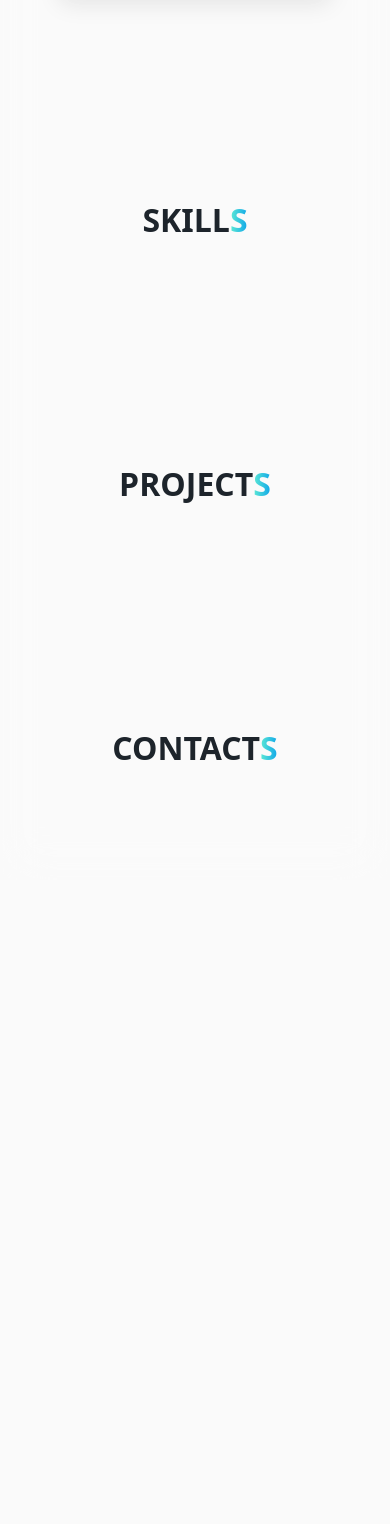
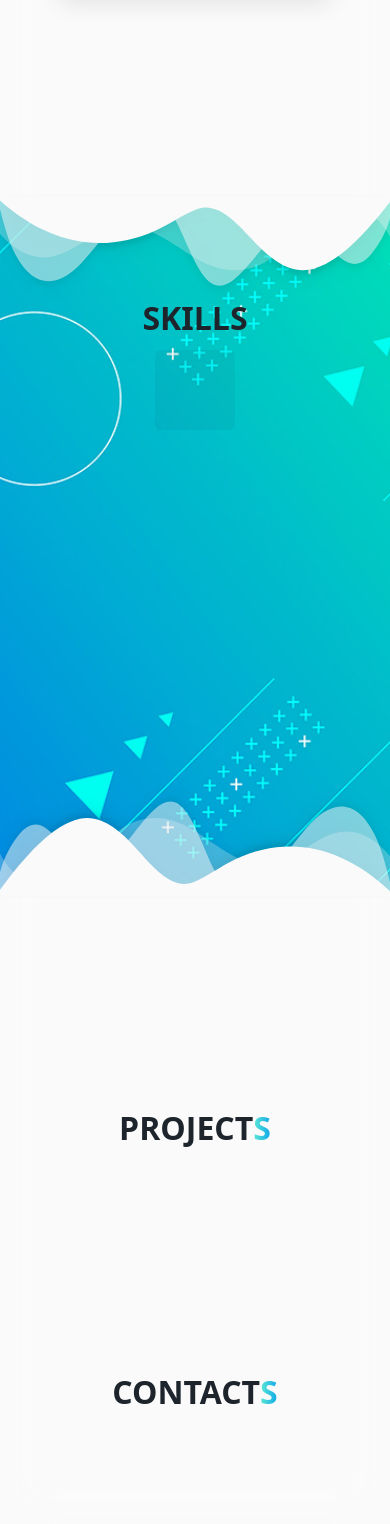
Before and after one commit to ifejinity/Portfoliov4, a PHP site: page / in a window 390 px wide. Shown: the part 1819-3343 px from the top of the page. Before the commit the page ends 2579 px from the top, so only its background shows below. Run offline with PHP 8.4, Linux system fonts and the light colour scheme.

Commit message:
skills intial added

```diff
--- a/dist/output.css
+++ b/dist/output.css
@@ -884,6 +884,14 @@ video {
   height: 300px;
 }
 
+.h-\[800px\] {
+  height: 800px;
+}
+
+.h-\[80px\] {
+  height: 80px;
+}
+
 .h-fit {
   height: -moz-fit-content;
   height: fit-content;
@@ -897,6 +905,10 @@ video {
   height: 100vh;
 }
 
+.h-\[700px\] {
+  height: 700px;
+}
+
 .max-h-\[600px\] {
   max-height: 600px;
 }
@@ -917,6 +929,10 @@ video {
   width: 30vw;
 }
 
+.w-\[80px\] {
+  width: 80px;
+}
+
 .w-\[8px\] {
   width: 8px;
 }
@@ -1873,6 +1853,10 @@ video {
   border-radius: 0.5rem;
 }
 
+.rounded-md {
+  border-radius: 0.375rem;
+}
+
 .rounded-xl {
   border-radius: 0.75rem;
 }
@@ -2032,8 +2016,16 @@ video {
   background-color: rgb(250 250 250 / 0.8);
 }
 
+.bg-\[url\(\'\.\/src\/resources\/bg-skills\.jpg\'\)\] {
+  background-image: url('./src/resources/bg-skills.jpg');
+}
+
 .bg-gradient-to-r {
   background-image: linear-gradient(to right, var(--tw-gradient-stops));
+}
+
+.bg-\[url\(\'\/src\/resources\/bg-skills\.jpg\'\)\] {
+  background-image: url('/src/resources/bg-skills.jpg');
 }
 
 .from-teal-300 {
@@ -2066,6 +2058,10 @@ video {
           box-decoration-break: clone;
 }
 
+.bg-cover {
+  background-size: cover;
+}
+
 .bg-fixed {
   background-attachment: fixed;
 }
@@ -2095,6 +2091,10 @@ video {
           background-clip: text;
 }
 
+.bg-center {
+  background-position: center;
+}
+
 .bg-repeat {
   background-repeat: repeat;
 }
@@ -2129,6 +2129,10 @@ video {
 
 .bg-origin-content {
   background-origin: content-box;
+}
+
+.fill-theme-white {
+  fill: #FAFAFA;
 }
 
 .object-contain {
@@ -2637,6 +2640,11 @@ video {
 
 .drop-shadow {
   --tw-drop-shadow: drop-shadow(0 1px 2px rgb(0 0 0 / 0.1)) drop-shadow(0 1px 1px rgb(0 0 0 / 0.06));
+  filter: var(--tw-blur) var(--tw-brightness) var(--tw-contrast) var(--tw-grayscale) var(--tw-hue-rotate) var(--tw-invert) var(--tw-saturate) var(--tw-sepia) var(--tw-drop-shadow);
+}
+
+.drop-shadow-lg {
+  --tw-drop-shadow: drop-shadow(0 10px 8px rgb(0 0 0 / 0.04)) drop-shadow(0 4px 3px rgb(0 0 0 / 0.1));
   filter: var(--tw-blur) var(--tw-brightness) var(--tw-contrast) var(--tw-grayscale) var(--tw-hue-rotate) var(--tw-invert) var(--tw-saturate) var(--tw-sepia) var(--tw-drop-shadow);
 }
 
@@ -2952,6 +2952,66 @@ video {
   /* Firefox */
 }
 
+.custom-shape-divider-top-1683958950 {
+  position: relative;
+  top: 0;
+  left: 0;
+  width: 100%;
+  overflow: hidden;
+  line-height: 0;
+}
+
+.custom-shape-divider-top-1683958950 svg {
+  position: relative;
+  display: block;
+  width: calc(100% + 1.3px);
+  height: 149px;
+}
+
+/** For tablet devices **/
+
+@media (min-width: 768px) and (max-width: 1023px) {
+  .custom-shape-divider-top-1683958950 svg {
+    width: calc(100% + 1.3px);
+    height: 149px;
+  }
+}
+
+/** For mobile devices **/
+
+@media (max-width: 767px) {
+  .custom-shape-divider-top-1683958950 svg {
+    width: calc(100% + 1.3px);
+    height: 98px;
+  }
+}
+
+.custom-shape-divider-bottom-1683960546 {
+  position: absolute;
+  bottom: 0;
+  left: 0;
+  width: 100%;
+  overflow: hidden;
+  line-height: 0;
+  transform: rotate(180deg);
+}
+
+.custom-shape-divider-bottom-1683960546 svg {
+  position: relative;
+  display: block;
+  width: calc(100% + 1.3px);
+  height: 150px;
+}
+
+/** For mobile devices **/
+
+@media (max-width: 767px) {
+  .custom-shape-divider-bottom-1683960546 svg {
+    width: calc(100% + 1.3px);
+    height: 103px;
+  }
+}
+
 @media (min-width: 640px) {
   .sm\:container {
     width: 100%;
--- a/index.html
+++ b/index.html
@@ -1,5 +1,5 @@
 <!DOCTYPE html>
-<html lang="en" class="dark scroll-smooth ease-in">
+<html lang="en" class="dark scroll-smooth">
 <head>
     <meta charset="UTF-8">
     <meta http-equiv="X-UA-Compatible" content="IE=edge">
@@ -21,14 +21,14 @@
     <!-- about cards modal overlay -->
     <div id="aboutModal" class="w-screen h-screen fixed hidden justify-center items-center bg-theme-black/30 dark:bg-theme-white/30 z-[21]">
         <!-- about cards modal -->
-        <div id="modalAboutCards" class="relative w-full mx-5 max-w-[700px] max-h-[600px] h-fit dark:bg-theme-black bg-theme-white rounded-xl shadow-xl p-5 flex flex-col
+        <div id="modalAboutCards" class="relative w-full mx-5 max-w-[700px] max-h-[600px] h-fit dark:bg-theme-black bg-theme-white rounded-xl shadow-xl py-5 flex flex-col
         gap-2">
-            <div class="w-full pb-2 flex sticky top-0 justify-between items-center dark:bg-theme-black bg-theme-white z-[1]">
+            <div class="w-full pb-2 px-5 flex sticky top-0 justify-between items-center dark:bg-theme-black bg-theme-white z-[1]">
                 <h1 id="modalHeader" class="font-bold text-[1.2rem] dark:text-theme-white text-theme-black"></h1>
                 <i id="aboutmodalClose" class="bi bi-x-lg text-theme-black dark:text-theme-white font-bold text-[1.2rem] hover:bg-theme-black
                 hover:text-theme-white dark:hover:bg-theme-white dark:hover:text-theme-black px-1 rounded-lg"></i>
             </div>
-            <div id="modalContent" class="overflow-y-scroll">
+            <div id="modalContent" class="overflow-y-scroll px-5">
                 <!-- modal content goes here -->
             </div>
         </div>
@@ -40,7 +40,7 @@
     </div>
 
     <!-- header -->
-    <header class="sticky top-0 grid dark:bg-theme-black/80 bg-theme-white/80 backdrop-blur-sm grid-cols-navDesktop gap-10 w-full py-3 items-center z-20 px-5 max-w-[1440px]" id="navDesktop">
+    <header class="sticky top-0 grid dark:bg-theme-black/80 bg-theme-white/80 backdrop-blur-sm grid-cols-navDesktop gap-10 w-full py-3 items-center z-20 px-5" id="navDesktop">
         <img class="w-logo dark:hidden" src="./src/resources/logo.png" alt="logo" srcset="">
         <img class="w-logo hidden dark:block" src="./src/resources/logo-dark.png" alt="logo" srcset="">
 
@@ -75,10 +75,10 @@
     </div>
 
     <!-- sections -->
-    <div class="w-full flex flex-col justify-center max-w-[1440px] bg-theme-white/30 dark:bg-theme-black/30 overflow-x-hidden backdrop-blur-xl" id="pageWrapper">
+    <div class="w-full flex flex-col justify-center items-center bg-theme-white/30 dark:bg-theme-black/30 overflow-x-hidden backdrop-blur-xl" id="pageWrapper">
 
         <!-- Hero section -->
-        <section class="relative flex md:flex-row flex-col justify-center items-center gap-5 z-0 h-fit mt-10 md:mx-[10%] mx-[5%]" id="hero">
+        <section class="relative flex md:flex-row max-w-[1440px] flex-col justify-center items-center gap-5 z-0 h-fit mt-10 md:mx-[10%] mx-[5%]" id="hero">
             <!-- Hero section left side -->
             <div class="relative md:w-[45%] flex flex-col justify-center md:justify-start h-fit">
                 <h1 class="text-theme-black font-black text-3xl md:text-[4vw] xl:text-[50px] leading-none dark:text-theme-white md:text-start text-center" data-aos="fade-right" data-aos-delay="100">Hi there, I am</h1>
@@ -86,21 +86,21 @@
             </div>
             <!-- hero section right side -->
             <div class="relative md:w-[55%] flex justify-center md:justify-end">
-                <img data-aos="zoom-in" data-aos-delay="700" class="max-w-lg md:max-w-none w-full" src="./src/resources/bg-back2.png" alt="geometry" srcset="">
+                <img data-aos="zoom-in" data-aos-delay="700" class="max-w-md md:max-w-none w-full" src="./src/resources/bg-back2.png" alt="geometry" srcset="">
             </div>
         </section>
 
         <!-- about -->
         <div id="about" class="scroll-mt-[-150px]"></div>
-        <section class="relative mt-52 h-full flex flex-col items-center md:mx-[10%] mx-[5%] gap-2">
+        <section class="relative mt-52 h-full flex flex-col items-center md:mx-[10%] mx-[5%] gap-2 max-w-[1440px]">
             <div class="grid grid-cols-[repeat(2,auto)] mb-2" data-aos="fade-down" data-aos-delay="100">
                 <h1 class="font-black text-theme-black dark:text-theme-white text-[2rem] md:text-[3.5vw] xl:text-[3rem]">ABOUT</h1>
                 <h1 class="bg-clip-text text-transparent bg-gradient-to-r from-teal-300 to-sky-500 font-black text-[2rem] md:text-[3.5vw] xl:text-[3rem]">ME</h1>
             </div>
 
-            <div class="flex md:flex-row flex-col w-full flex-wrap gap-10 md:justify-center items-center">
+            <div class="relative flex md:flex-row flex-col w-full flex-wrap gap-10 md:justify-center items-center">
                 <div id="aboutCards" class="relative w-[280px] h-[300px] shadow-xl border-solid border-theme-black rounded-xl p-5 bg-theme-black/5 dark:bg-theme-white/5 dark:text-theme-white
-                hover:bg-gradient-to-r from-teal-300 dark:hover:text-theme-black to-sky-500 flex flex-col items-center"
+                hover:bg-gradient-to-r from-teal-300 dark:hover:text-theme-black to-sky-500 flex flex-col items-center transition-all"
                 data-aos="fade-up" data-aos-delay="100">
                     <i class="bi bi-person-lines-fill text-[6rem]"></i>
                     <h1 class="font-bold text-[1rem]">Personal Information</h1>
@@ -122,16 +122,36 @@
 
         <!-- skills -->
         <div id="skills" class="scroll-mt-[-150px]"></div>
-        <section class="relative mt-52 w-full h-fit flex flex-col items-center">
-            <div class="grid grid-cols-[repeat(2,auto)] mb-2" data-aos="fade-down" data-aos-delay="100">
-                <h1 class="font-black text-theme-black dark:text-theme-white text-[2rem] md:text-[3.5vw] xl:text-[3rem]">SKILL</h1>
-                <h1 class="bg-clip-text text-transparent bg-gradient-to-r from-teal-300 to-sky-500 font-black text-[2rem] md:text-[3.5vw] xl:text-[3rem]">S</h1>
+        <section class="relative mt-52 w-full h-[700px] flex flex-col items-center bg-[url('/src/resources/bg-skills.jpg')]
+        bg-no-repeat bg-fixed bg-cover bg-center">
+            <div class="custom-shape-divider-top-1683958950 fill-theme-white dark:fill-theme-black drop-shadow-lg">
+                <svg data-name="Layer 1" xmlns="http://www.w3.org/2000/svg" viewBox="0 0 1200 120" preserveAspectRatio="none">
+                    <path d="M0,0V46.29c47.79,22.2,103.59,32.17,158,28,70.36-5.37,136.33-33.31,206.8-37.5C438.64,32.43,512.34,53.67,583,72.05c69.27,18,138.3,24.88,209.4,13.08,36.15-6,69.85-17.84,104.45-29.34C989.49,25,1113-14.29,1200,52.47V0Z" opacity=".25" class="shape-fill"></path>
+                    <path d="M0,0V15.81C13,36.92,27.64,56.86,47.69,72.05,99.41,111.27,165,111,224.58,91.58c31.15-10.15,60.09-26.07,89.67-39.8,40.92-19,84.73-46,130.83-49.67,36.26-2.85,70.9,9.42,98.6,31.56,31.77,25.39,62.32,62,103.63,73,40.44,10.79,81.35-6.69,119.13-24.28s75.16-39,116.92-43.05c59.73-5.85,113.28,22.88,168.9,38.84,30.2,8.66,59,6.17,87.09-7.5,22.43-10.89,48-26.93,60.65-49.24V0Z" opacity=".5" class="shape-fill"></path>
+                    <path d="M0,0V5.63C149.93,59,314.09,71.32,475.83,42.57c43-7.64,84.23-20.12,127.61-26.46,59-8.63,112.48,12.24,165.56,35.4C827.93,77.22,886,95.24,951.2,90c86.53-7,172.46-45.71,248.8-84.81V0Z" class="shape-fill"></path>
+                </svg>
+            </div>
+            <div class="grid grid-cols-[repeat(2,auto)] mb-2 max-w-[1440px]" data-aos="fade-down" data-aos-delay="100">
+                <h1 class="font-black text-theme-black dark:text-theme-white text-[2rem] md:text-[3.5vw] xl:text-[3rem]">SKILLS</h1>
+            </div>
+            <div class="flex flex-wrap gap-5 justify-center max-w-[1440px]">
+                <div class="bg-theme-black/5 dark:bg-theme-white/5 h-[80px] w-[80px] rounded-md hover:-translate-y-2 transition-all
+                hover:drop-shadow-xl">
+
+                </div>
+            </div>
+            <div class="custom-shape-divider-bottom-1683960546 fill-theme-white dark:fill-theme-black drop-shadow-lg">
+                <svg data-name="Layer 1" xmlns="http://www.w3.org/2000/svg" viewBox="0 0 1200 120" preserveAspectRatio="none">
+                    <path d="M0,0V46.29c47.79,22.2,103.59,32.17,158,28,70.36-5.37,136.33-33.31,206.8-37.5C438.64,32.43,512.34,53.67,583,72.05c69.27,18,138.3,24.88,209.4,13.08,36.15-6,69.85-17.84,104.45-29.34C989.49,25,1113-14.29,1200,52.47V0Z" opacity=".25" class="shape-fill"></path>
+                    <path d="M0,0V15.81C13,36.92,27.64,56.86,47.69,72.05,99.41,111.27,165,111,224.58,91.58c31.15-10.15,60.09-26.07,89.67-39.8,40.92-19,84.73-46,130.83-49.67,36.26-2.85,70.9,9.42,98.6,31.56,31.77,25.39,62.32,62,103.63,73,40.44,10.79,81.35-6.69,119.13-24.28s75.16-39,116.92-43.05c59.73-5.85,113.28,22.88,168.9,38.84,30.2,8.66,59,6.17,87.09-7.5,22.43-10.89,48-26.93,60.65-49.24V0Z" opacity=".5" class="shape-fill"></path>
+                    <path d="M0,0V5.63C149.93,59,314.09,71.32,475.83,42.57c43-7.64,84.23-20.12,127.61-26.46,59-8.63,112.48,12.24,165.56,35.4C827.93,77.22,886,95.24,951.2,90c86.53-7,172.46-45.71,248.8-84.81V0Z" class="shape-fill"></path>
+                </svg>
             </div>
         </section>
 
         <!-- projects -->
         <div id="projects" class="scroll-mt-[-150px]"></div>
-        <section class="relative mt-52 w-full flex flex-col items-center">
+        <section class="relative mt-52 w-full flex flex-col items-center max-w-[1440px]">
             <div class="grid grid-cols-[repeat(2,auto)] mb-2" data-aos="fade-down" data-aos-delay="100">
                 <h1 class="font-black text-theme-black dark:text-theme-white text-[2rem] md:text-[3.5vw] xl:text-[3rem]">PROJECT</h1>
                 <h1 class="bg-clip-text text-transparent bg-gradient-to-r from-teal-300 to-sky-500 font-black text-[2rem] md:text-[3.5vw] xl:text-[3rem]">S</h1>
@@ -139,15 +159,15 @@
         </section>
 
         <!-- contacts -->
-        <div id="contacts" class="scroll-mt-[-150px]"></div>
-        <section class="relative mt-52 w-full flex flex-col items-center">
+        <div id="contacts" class="scroll-mt-[-150px] "></div>
+        <section class="relative mt-52 w-full flex flex-col items-center max-w-[1440px]">
             <div class="grid grid-cols-[repeat(2,auto)] mb-2" data-aos="fade-down" data-aos-delay="100">
                 <h1 class="font-black text-theme-black dark:text-theme-white text-[2rem] md:text-[3.5vw] xl:text-[3rem]">CONTACT</h1>
                 <h1 class="bg-clip-text text-transparent bg-gradient-to-r from-teal-300 to-sky-500 font-black text-[2rem] md:text-[3.5vw] xl:text-[3rem]">S</h1>
             </div>
         </section>
 
-        <footer class="w-full h-[100px]">
+        <footer class="w-full h-[100px] max-w-[1440px]">
 
         </footer>
     </div>
--- a/index.js
+++ b/index.js
@@ -222,32 +222,31 @@ for(let aboutcardsItem of aboutCards){
             body.style.overflowY = "hidden";
             modalHeader.innerHTML = "Awards & Certifications";
             modalContent.innerHTML =`
-            <div class="text-theme-black dark:text-theme-white z-[0]">
+            <div class="text-theme-black dark:text-theme-white mt-2 z-[0]">
                 <div class="grid md:grid-cols-3 xs:grid-cols-2 grid-cols-1 gap-5">
-                    <img id="certImg" class="shadow-lg grayscale hover:grayscale-0 cursor-zoom-in" src="./src/resources/certificates/1.jpg"/>
-                    <img id="certImg" class="shadow-lg grayscale hover:grayscale-0 cursor-zoom-in" src="./src/resources/certificates/2.jpg"/>
-                    <img id="certImg" class="shadow-lg grayscale hover:grayscale-0 cursor-zoom-in" src="./src/resources/certificates/3.jpg"/>
-                    <img id="certImg" class="shadow-lg grayscale hover:grayscale-0 cursor-zoom-in" src="./src/resources/certificates/4.jpg"/>
-                    <img id="certImg" class="shadow-lg grayscale hover:grayscale-0 cursor-zoom-in" src="./src/resources/certificates/CERTIFICATE-OF-PARTICIPANTS-37-1.jpg"/>
-                    <img id="certImg" class="shadow-lg grayscale hover:grayscale-0 cursor-zoom-in" src="./src/resources/certificates/Git and Github.jpg"/>
-                    <img id="certImg" class="shadow-lg grayscale hover:grayscale-0 cursor-zoom-in" src="./src/resources/certificates/TAILWIND - LONZANIDA.jpg"/>
-                    <img id="certImg" class="shadow-lg grayscale hover:grayscale-0 cursor-zoom-in" src="./src/resources/certificates/INTERNSHIP ORIENTATION - LONZANIDA.jpg"/>
-                    <img id="certImg" class="shadow-lg grayscale hover:grayscale-0 cursor-zoom-in" src="./src/resources/certificates/IMG_20230313_184548.jpg"/>
-                    <img id="certImg" class="shadow-lg grayscale hover:grayscale-0 cursor-zoom-in" src="./src/resources/certificates/IMG_20230313_184617.jpg"/>
-                    <img id="certImg" class="shadow-lg grayscale hover:grayscale-0 cursor-zoom-in" src="./src/resources/certificates/IMG_20230313_184703.jpg"/>
-                    <img id="certImg" class="shadow-lg grayscale hover:grayscale-0 cursor-zoom-in" src="./src/resources/certificates/IMG_20230313_184830.jpg"/>
-                    <img id="certImg" class="shadow-lg grayscale hover:grayscale-0 cursor-zoom-in" src="./src/resources/certificates/IMG_20230313_184956.jpg"/>
-                    <img id="certImg" class="shadow-lg grayscale hover:grayscale-0 cursor-zoom-in" src="./src/resources/certificates/IMG_20230313_185046.jpg"/>
-                    <img id="certImg" class="shadow-lg grayscale hover:grayscale-0 cursor-zoom-in" src="./src/resources/certificates/IMG_20230313_185132.jpg"/>
-                    <img id="certImg" class="shadow-lg grayscale hover:grayscale-0 cursor-zoom-in" src="./src/resources/certificates/IMG_20230313_185235.jpg"/>
-                    <img id="certImg" class="shadow-lg grayscale hover:grayscale-0 cursor-zoom-in" src="./src/resources/certificates/IMG_20230313_185349.jpg"/>
-                    <img id="certImg" class="shadow-lg grayscale hover:grayscale-0 cursor-zoom-in" src="./src/resources/certificates/IMG_20230313_185501.jpg"/>
-                    <img id="certImg" class="shadow-lg grayscale hover:grayscale-0 cursor-zoom-in" src="./src/resources/certificates/IMG_20230313_210451.jpg"/>
+                    <img id="certImg" class="hover:drop-shadow-xl grayscale hover:grayscale-0 cursor-zoom-in hover:-translate-y-2 transition-all" src="./src/resources/certificates/1.jpg"/>
+                    <img id="certImg" class="hover:drop-shadow-xl grayscale hover:grayscale-0 cursor-zoom-in hover:-translate-y-2 transition-all" src="./src/resources/certificates/2.jpg"/>
+                    <img id="certImg" class="hover:drop-shadow-xl grayscale hover:grayscale-0 cursor-zoom-in hover:-translate-y-2 transition-all" src="./src/resources/certificates/3.jpg"/>
+                    <img id="certImg" class="hover:drop-shadow-xl grayscale hover:grayscale-0 cursor-zoom-in hover:-translate-y-2 transition-all" src="./src/resources/certificates/4.jpg"/>
+                    <img id="certImg" class="hover:drop-shadow-xl grayscale hover:grayscale-0 cursor-zoom-in hover:-translate-y-2 transition-all" src="./src/resources/certificates/CERTIFICATE-OF-PARTICIPANTS-37-1.jpg"/>
+                    <img id="certImg" class="hover:drop-shadow-xl grayscale hover:grayscale-0 cursor-zoom-in hover:-translate-y-2 transition-all" src="./src/resources/certificates/Git and Github.jpg"/>
+                    <img id="certImg" class="hover:drop-shadow-xl grayscale hover:grayscale-0 cursor-zoom-in hover:-translate-y-2 transition-all" src="./src/resources/certificates/TAILWIND - LONZANIDA.jpg"/>
+                    <img id="certImg" class="hover:drop-shadow-xl grayscale hover:grayscale-0 cursor-zoom-in hover:-translate-y-2 transition-all" src="./src/resources/certificates/INTERNSHIP ORIENTATION - LONZANIDA.jpg"/>
+                    <img id="certImg" class="hover:drop-shadow-xl grayscale hover:grayscale-0 cursor-zoom-in hover:-translate-y-2 transition-all" src="./src/resources/certificates/IMG_20230313_184548.jpg"/>
+                    <img id="certImg" class="hover:drop-shadow-xl grayscale hover:grayscale-0 cursor-zoom-in hover:-translate-y-2 transition-all" src="./src/resources/certificates/IMG_20230313_184617.jpg"/>
+                    <img id="certImg" class="hover:drop-shadow-xl grayscale hover:grayscale-0 cursor-zoom-in hover:-translate-y-2 transition-all" src="./src/resources/certificates/IMG_20230313_184703.jpg"/>
+                    <img id="certImg" class="hover:drop-shadow-xl grayscale hover:grayscale-0 cursor-zoom-in hover:-translate-y-2 transition-all" src="./src/resources/certificates/IMG_20230313_184830.jpg"/>
+                    <img id="certImg" class="hover:drop-shadow-xl grayscale hover:grayscale-0 cursor-zoom-in hover:-translate-y-2 transition-all" src="./src/resources/certificates/IMG_20230313_184956.jpg"/>
+                    <img id="certImg" class="hover:drop-shadow-xl grayscale hover:grayscale-0 cursor-zoom-in hover:-translate-y-2 transition-all" src="./src/resources/certificates/IMG_20230313_185046.jpg"/>
+                    <img id="certImg" class="hover:drop-shadow-xl grayscale hover:grayscale-0 cursor-zoom-in hover:-translate-y-2 transition-all" src="./src/resources/certificates/IMG_20230313_185132.jpg"/>
+                    <img id="certImg" class="hover:drop-shadow-xl grayscale hover:grayscale-0 cursor-zoom-in hover:-translate-y-2 transition-all" src="./src/resources/certificates/IMG_20230313_185235.jpg"/>
+                    <img id="certImg" class="hover:drop-shadow-xl grayscale hover:grayscale-0 cursor-zoom-in hover:-translate-y-2 transition-all" src="./src/resources/certificates/IMG_20230313_185349.jpg"/>
+                    <img id="certImg" class="hover:drop-shadow-xl grayscale hover:grayscale-0 cursor-zoom-in hover:-translate-y-2 transition-all" src="./src/resources/certificates/IMG_20230313_185501.jpg"/>
+                    <img id="certImg" class="hover:drop-shadow-xl grayscale hover:grayscale-0 cursor-zoom-in hover:-translate-y-2 transition-all" src="./src/resources/certificates/IMG_20230313_210451.jpg"/>
                 </div>
             </div>
             `;
             const certImg = document.querySelectorAll("#certImg");
-            console.log(certImg)
             for (certImgItems of certImg){
                 certImgItems.addEventListener("click", function(){
                     for(let i = 0; i < certImg.length; i++){
```
Also changed, not shown: other parts of dist/output.css (+23 -58 lines), src/input.css (+57 -0 lines), src/resources/bg-skills.jpg (added), src/resources/certificates/1.jpg, src/resources/certificates/2.jpg, src/resources/certificates/3.jpg.
